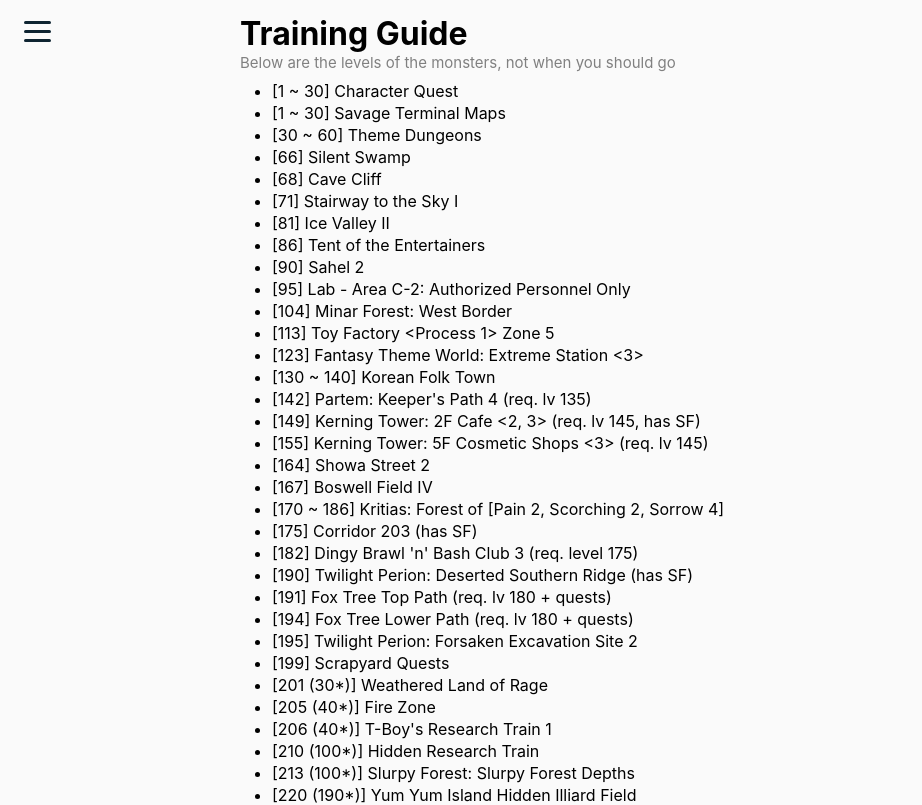
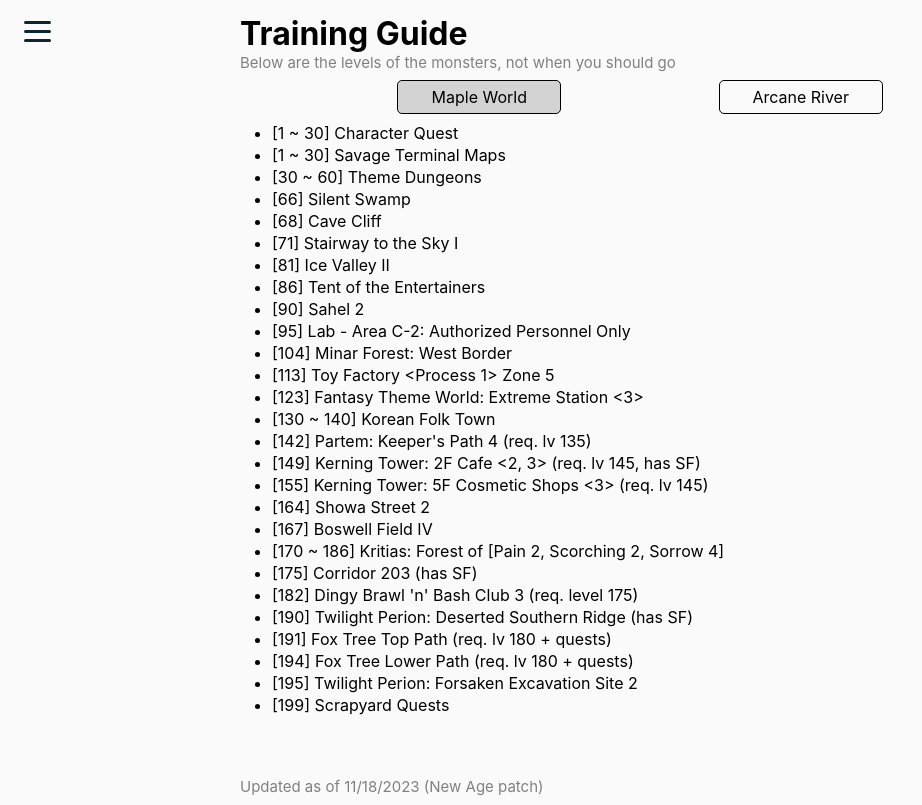
Before and after one commit to eryuelle/eryuelle.github.io, a Next.js app: page /training in a window 1280 px wide. Shown: the top 805 px of the page, without its empty margins (0-922 px from the left). Built offline with nearby package versions, Linux system fonts and the light colour scheme.

Commit message:
Training revamp part 1

```diff
--- a/pages/training.tsx
+++ b/pages/training.tsx
@@ -1,8 +1,8 @@
+import TabRow from "../src/components/tab-row/tab-row";
+
 export default function Index() {
-  return (
-    <div>
-      <h1>Training Guide</h1>
-      <div className="flavortext">Below are the levels of the monsters, not when you should go</div>
+  const tabs = {
+    "Maple World": (
       <ul>
         <li>[1 ~ 30] Character Quest</li>
         <li>[1 ~ 30] Savage Terminal Maps</li>
@@ -31,6 +31,10 @@
         <li>[194] Fox Tree Lower Path (req. lv 180 + quests)</li>
         <li>[195] Twilight Perion: Forsaken Excavation Site 2</li>
         <li>[199] Scrapyard Quests</li>
+      </ul>
+    ),
+    "Arcane River": (
+      <ul>
         <li>[201 (30*)] Weathered Land of Rage</li>
         <li>[205 (40*)] Fire Zone</li>
         <li>[206 (40*)] T-Boy's Research Train 1</li>
@@ -50,6 +54,14 @@
         <li>[254 (730*)] Void Current 3</li>
         <li>[263 (880*)] End of the World 1-4, 1-5, 1-7</li>
       </ul>
+    ),
+  };
+
+  return (
+    <div>
+      <h1>Training Guide</h1>
+      <div className="flavortext">Below are the levels of the monsters, not when you should go</div>
+      <TabRow tabs={tabs} />
     </div>
   )
 }
```
Also changed, not shown: 7 other files (tests, documents, lock files or other folders).
